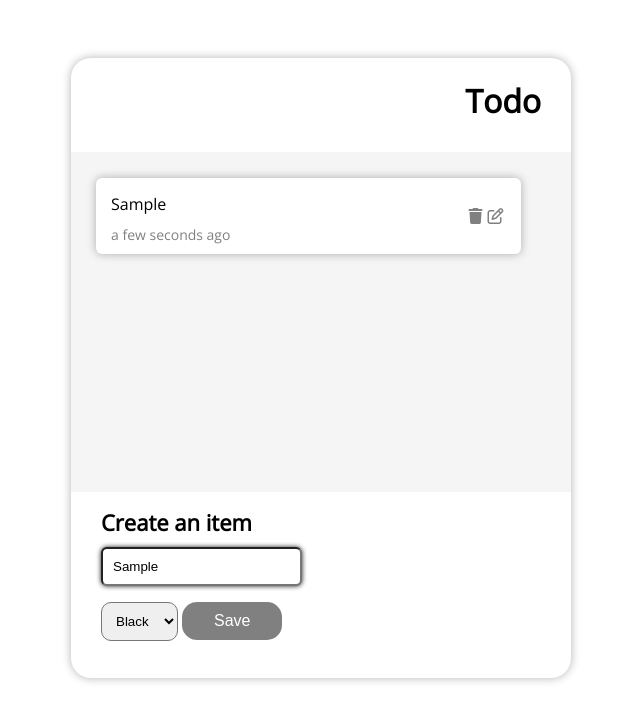
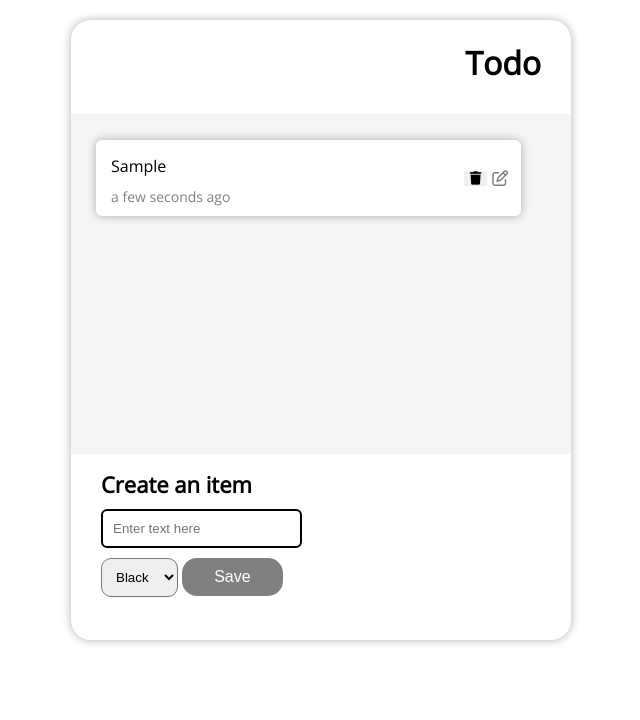
Before and after one commit to LegeVolt/todo-list-, a plain HTML site: page index.html in a window 1280 px wide. Both pictures are taken after typing "Sample" into the empty fields and a click on the button "Save". Shown: the whole page, without its empty margins (319-959 px from the left). Drawn offline with nearby package versions, Linux system fonts and the light colour scheme.

Commit message:
CR update

```diff
--- a/index.html
+++ b/index.html
@@ -19,25 +19,26 @@
 		<title>Document</title>
 	</head>
 	<body>
+		<div class="big-container">
 			<div class="container">
 				<div><h1 class="todo-headline">Todo</h1></div>
 
 				<div class="ul-container">
-				<ul></ul>
+					<ul class="items"></ul>
 				</div>
 				<div class="create-item-container">
 					<h1>Create an item</h1>
 					<input class="user-input" type="text" name="user_input" placeholder="Enter text here" id="input" />
 				</div>
-			<select name="color" class="form-control" id="color">
+				<select name="color" class="form-control color">
 					<option style="color: black" value="">Black</option>
 					<option style="color: blue">Blue</option>
 					<option style="color: red">Red</option>
 					<option style="color: green">green</option>
 				</select>
-			<button onclick="addValue()" type="submit">Save</button>
+				<button class="save-button clickable" onclick="addValue()" type="button">Save</button>
 			</div>
-
+		</div>
 		<script src="script.js"></script>
 	</body>
 </html>
--- a/script.js
+++ b/script.js
@@ -2,26 +2,30 @@ function addValue() {
 	// getting the data from the input field in a variable called value
 	let value = document.getElementById('input').value;
 
-	if (value !== '') {
+	if (value.trim() !== '') {
+		// handling an error
+		document.querySelector('.user-input').style.borderColor = '';
+
 		// Use Day.js to format the date (imported to the html)
-		var now = new Date();
-		var time = dayjs(now).fromNow();
+		let now = new Date();
+		let time = dayjs(now).fromNow();
 
 		// creating an li tag called item
-		var item = document.createElement('li');
+		let item = document.createElement('li');
+		item.className = 'li-item';
 
 		//--------------------------------------------------------------------------------
 
 		// creating a div called content div with time and content inside
-		var contentDiv = document.createElement('div');
+		let contentDiv = document.createElement('div');
 		contentDiv.className = 'content';
 
-		var contentP = document.createElement('p');
+		let contentP = document.createElement('p');
 		contentP.className = 'content-p';
 		contentP.innerHTML = value;
 		contentDiv.appendChild(contentP); // appending the p tag to the div
 
-		var timestamp = document.createElement('p');
+		let timestamp = document.createElement('p');
 		timestamp.className = 'timestamp';
 		timestamp.innerHTML = time;
 		contentDiv.appendChild(timestamp); // appending the p tag to the div
@@ -29,23 +33,23 @@ function addValue() {
 		//--------------------------------------------------------------------------------
 
 		// creating a div called options with icons inside
-		var options = document.createElement('div');
+		let options = document.createElement('div');
 		options.className = 'options';
 
-		var trashIcon = document.createElement('div');
+		let trashIcon = document.createElement('button');
 		trashIcon.className = 'fa-solid fa-trash';
 		options.appendChild(trashIcon); // appending the div tag to the father div
 
-		var editIcon = document.createElement('div');
+		let editIcon = document.createElement('div');
 		editIcon.className = 'fa-regular fa-pen-to-square';
 		options.appendChild(editIcon); // appending the div tag to the father div
 
-		var checkIcon = document.createElement('div');
+		let checkIcon = document.createElement('div');
 		checkIcon.className = 'fa-solid fa-check';
 
 		//--------------------------------------------------------------------------------
 
-		// Appending each div to the li tag (Var = item)
+		// Appending each div to the li tag (let = item)
 
 		item.appendChild(contentDiv);
 		item.appendChild(options);
@@ -59,7 +63,7 @@ function addValue() {
 
 		//--------------------------------------------------------------------------------
 
-		// handling edit option
+		// handling edit option - - - - - - - -
 
 		editIcon.addEventListener('click', () => {
 			contentP.setAttribute('contenteditable', 'true');
@@ -77,9 +81,13 @@ function addValue() {
 		//--------------------------------------------------------------------------------
 
 		// changing a color to each item
-		let color = document.getElementById('color').value;
+		let color = document.getElementsByClassName('color')[0].value;
 		contentP.style.color = color;
+
+		// clear the input field
+		document.getElementById('input').value = '';
 	} else {
-		alert('Enter Text Please');
+		// Change the border color only if the input is empty
+		document.querySelector('.user-input').style.borderColor = 'red';
 	}
 }
--- a/styles.css
+++ b/styles.css
@@ -1,9 +1,15 @@
 body {
+	font-family: 'Caveat', cursive;
+	font-family: 'Libre Baskerville', serif;
+	font-family: 'Open Sans', sans-serif;
+}
+
+.big-container {
 	display: flex;
+	justify-content: center;
 	align-items: center;
-	justify-content: center;
-	padding-top: 50px;
-	padding-bottom: 50px;
+	margin-top: 20px;
+	margin-bottom: 20px;
 }
 
 .container {
@@ -12,28 +18,29 @@ body {
 	box-shadow: 0 0 10px rgba(0, 0, 0, 0.3); /* Add a shadow */
 	position: relative;
 	border-radius: 20px;
-	overflow-y: hidden;
 }
 
 .todo-headline {
 	display: flex;
 	justify-content: flex-end;
 	margin-right: 30px;
+	font-family: 'Caveat', cursive;
+	font-family: 'Libre Baskerville', serif;
+	font-family: 'Open Sans', sans-serif;
 }
 
 .ul-container {
 	padding-top: 10px;
-	overflow-y: scroll;
-	overflow-x: hidden;
+	overflow: auto;
 	height: 320px;
 	margin-top: 30px;
 	padding-bottom: 10px;
 	background-color: whitesmoke;
 }
 
-ul {
+.items {
 	display: flex;
-	gap: 20px;
+	row-gap: 20px;
 	flex-direction: column;
 	list-style-type: none;
 	padding-left: 5px;
@@ -41,7 +48,7 @@ ul {
 	margin-right: 20px;
 }
 
-li {
+.li-item {
 	display: grid;
 	grid-template-columns: 1fr 50px;
 	box-shadow: 0 0 10px rgba(0, 0, 0, 0.3);
@@ -63,7 +70,7 @@ li {
 }
 
 .user-input {
-	box-shadow: 0 0 5px rgba(0, 0, 0, 0.9);
+	border: solid black 2px;
 	margin: 10px;
 	padding: 10px;
 	border-radius: 6px;
@@ -81,18 +88,11 @@ li {
 	margin-right: 0px;
 }
 
-h1 {
-	font-family: 'Caveat', cursive;
-	font-family: 'Libre Baskerville', serif;
-	font-family: 'Open Sans', sans-serif;
+.create-item-container {
+	margin-left: 20px;
 }
 
-.create-item-container {
-	margin-left: 20px;
-	position: absolute;
-}
-
-button {
+.save-button {
 	background-color: gray;
 	border: none;
 	color: white;
@@ -102,7 +102,6 @@ button {
 	display: inline-block;
 	font-size: 16px;
 	border-radius: 15px;
-	margin-top: 110px;
 	margin-bottom: 30px;
 }
 
@@ -137,14 +136,16 @@ button:hover {
 	font-size: 14px;
 }
 
-#color {
+.color {
 	border-radius: 10px;
 	margin-left: 30px;
 	padding: 10px;
+	cursor: pointer;
 }
 
 .fa-trash {
-	color: gray;
+	cursor: pointer;
+	border: 0;
 }
 
 .fa-trash:hover {
@@ -153,6 +154,7 @@ button:hover {
 
 .fa-pen-to-square {
 	color: gray;
+	cursor: pointer;
 }
 
 .fa-pen-to-square:hover {
@@ -161,8 +163,13 @@ button:hover {
 
 .fa-check {
 	color: gray;
+	cursor: pointer;
 }
 
 .fa-check:hover {
 	color: black;
 }
+
+.clickable {
+	cursor: pointer;
+}
```
Lines whose indentation alone changed are shown as unchanged.
